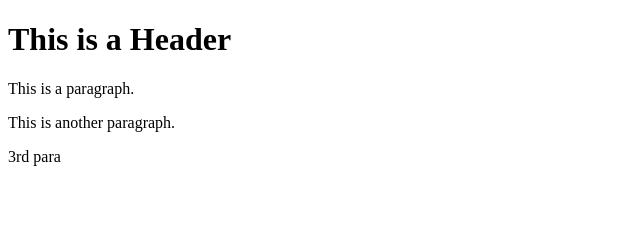
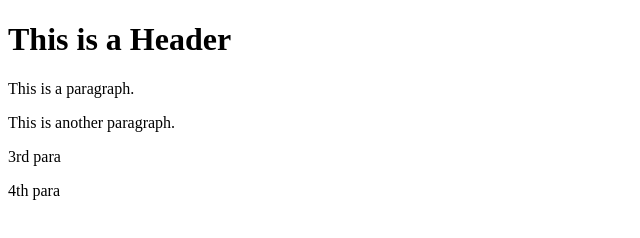
Before and after one commit to luckloa/git-test, a plain HTML site: page index.html in a window 1280 px wide. Shown: the full height of the page, 0-640 px from the left. Drawn offline with Linux system fonts and the light colour scheme.

Commit message:
Third commit

```diff
--- a/index.html
+++ b/index.html
@@ -9,5 +9,6 @@
     <p>This is a paragraph.</p>
     <p>This is another paragraph.</p>
     <p>3rd para</p>
+    <p>4th para</p>
 </body>
 </html>
```
